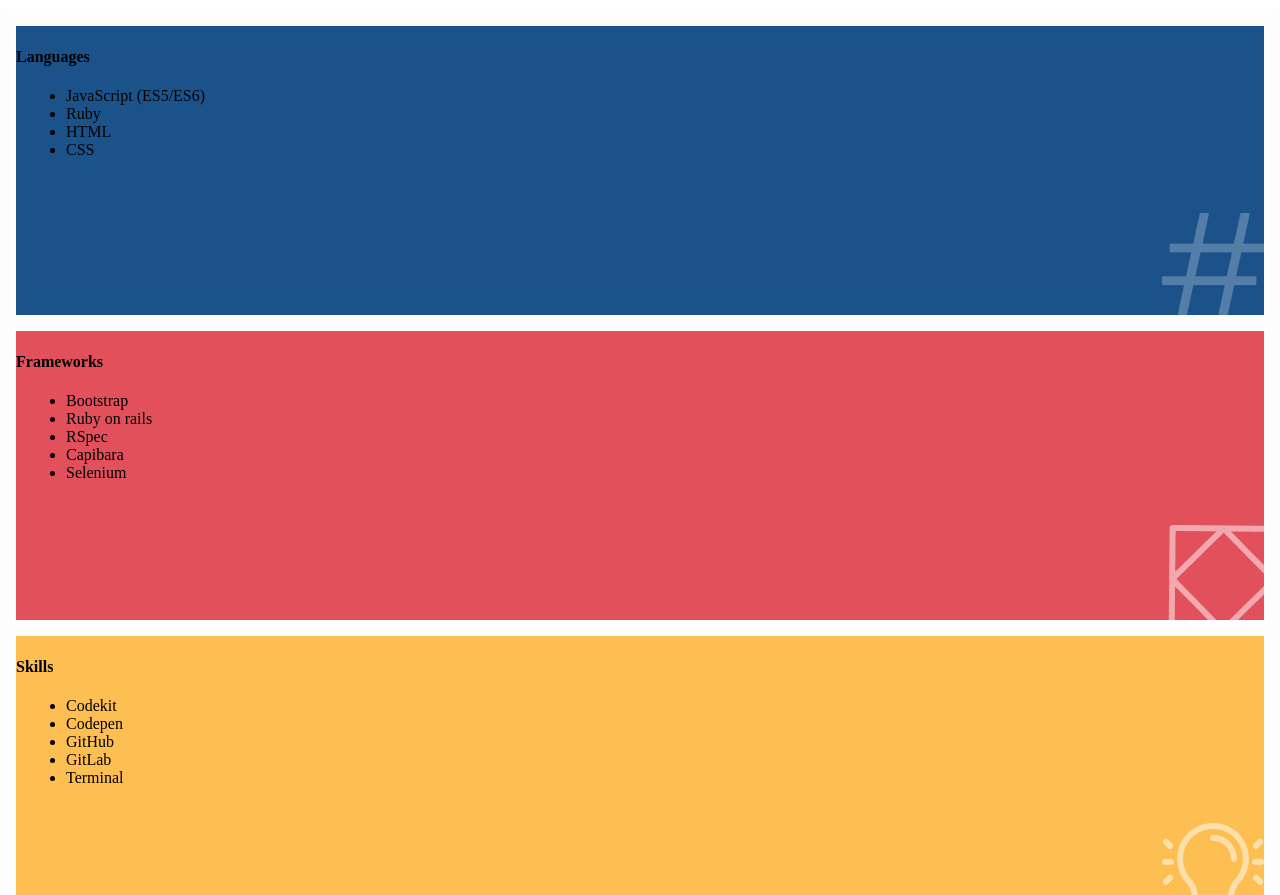
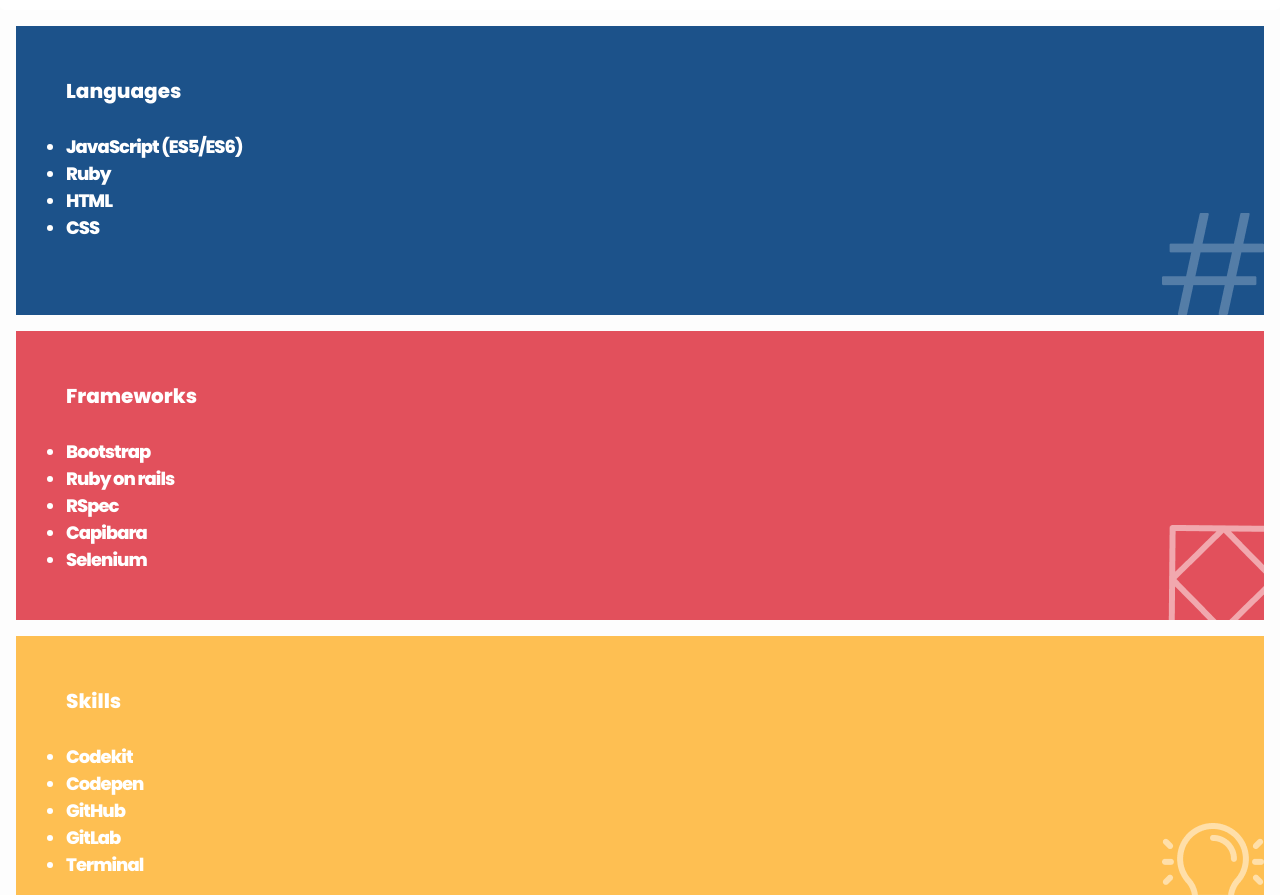
Before and after one commit to Fatima-hub333/Website_Mobile_Version_Repeated, a website: page index.html in a window 1280 px wide. Shown: the part 3460-4355 px from the top of the page. Drawn offline with nearby package versions, Linux system fonts and the light colour scheme.

Commit message:
Add about_us section content styling

```diff
--- a/index.html
+++ b/index.html
@@ -189,30 +189,30 @@
   <li class="languages">
     <h4>Languages</h4>
     <ul class="settings">
-      <li class="item">JavaScript (ES5/ES6)</li>
-      <li class="item">Ruby</li>
-      <li class="item">HTML</li>
-      <li class="item">CSS</li>
+      <li class="list">JavaScript (ES5/ES6)</li>
+      <li class="list">Ruby</li>
+      <li class="list">HTML</li>
+      <li class="list">CSS</li>
     </ul>
   </li>
   <li class="frameworks">
     <h4>Frameworks</h4>
     <ul class="settings">
-      <li class="item">Bootstrap</li>
-      <li class="item">Ruby on rails</li>
-      <li class="item">RSpec</li>
-      <li class="item">Capibara</li>
-      <li class="item">Selenium</li>
+      <li class="list">Bootstrap</li>
+      <li class="list">Ruby on rails</li>
+      <li class="list">RSpec</li>
+      <li class="list">Capibara</li>
+      <li class="list">Selenium</li>
     </ul>
   </li>
   <li class="tech_skills">
     <h4>Skills</h4>
     <ul class="settings">
-      <li class="item">Codekit</li>
-      <li class="item">Codepen</li>
-      <li class="item">GitHub</li>
-      <li class="item">GitLab</li>
-      <li class="item">Terminal</li>
+      <li class="list">Codekit</li>
+      <li class="list">Codepen</li>
+      <li class="list">GitHub</li>
+      <li class="list">GitLab</li>
+      <li class="list">Terminal</li>
     </ul>
   </li>
 </ul>
--- a/style.css
+++ b/style.css
@@ -258,6 +258,27 @@
   padding-left: 60px;
 }
 
+h4 {
+  margin-top: 50px;
+  margin-left: 50px;
+  font-family: "Poppins", sans-serif;
+  font-style: normal;
+  font-weight: 800;
+  font-size: 20px;
+  line-height: 30px;
+  color: #fff;
+}
+
+.list {
+  font-family: "Poppins", sans-serif;
+  font-style: normal;
+  font-weight: 600;
+  font-size: 18px;
+  line-height: 27px;
+  letter-spacing: -0.0525em;
+  color: #fff;
+}
+
 .skilss {
   display: grid;
     grid-template-columns: 100%;
```
